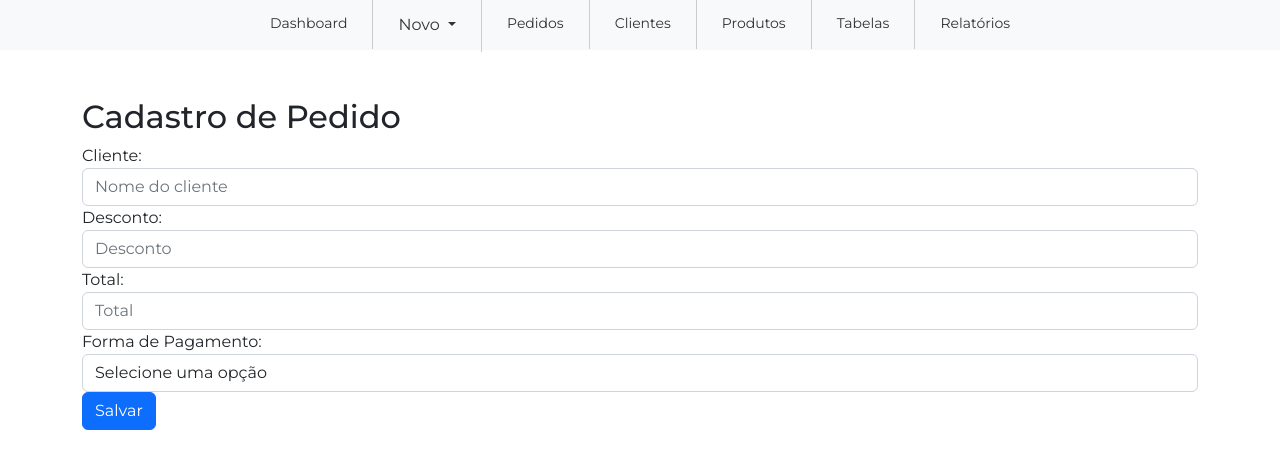
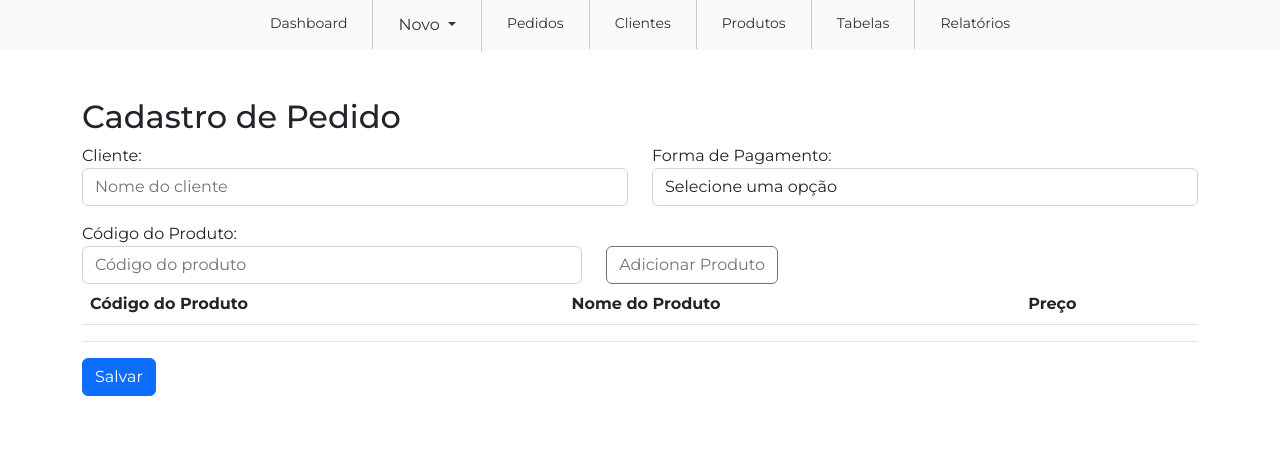
Before and after one commit to rodrigowitt/ErpWeb, an Angular app in the folder Frontend/erpWebapp/: page /pedidos/novo in a window 1280 px wide. Shown: the top 468 px of the page. Built offline with nearby package versions, Linux system fonts and the light colour scheme.

Commit message:
adição: começando o design da tela de pedidos

```diff
--- a/Frontend/erpWebapp/src/app/pagina-pedidos/pagina-pedidos.component.css
+++ b/Frontend/erpWebapp/src/app/pagina-pedidos/pagina-pedidos.component.css
@@ -0,0 +1,11 @@
+.colunapreco{
+    width: 90vh!important;
+}
+
+.colunapreco input{
+
+    border-radius: 0.375rem!important;
+}
+.colunapreco button{
+ margin-left: 25px;
+}
--- a/Frontend/erpWebapp/src/app/pagina-pedidos/pagina-pedidos.component.html
+++ b/Frontend/erpWebapp/src/app/pagina-pedidos/pagina-pedidos.component.html
@@ -1,19 +1,11 @@
 <div class="container mt-5">
   <h2>Cadastro de Pedido</h2>
-    <form #addForm="ngForm" (ngSubmit)="onAddPed(addForm)">
-      <div class="form-group">
+  <form #addForm="ngForm" (ngSubmit)="onAddPed(addForm)" class="row">
+      <div class="form-group col-md-6">
           <label for="cliente">Cliente:</label>
           <input type="text" ngModel name="cliente" class="form-control" id="cliente" placeholder="Nome do cliente">
       </div>
-      <div class="form-group">
-        <label for="desconto">Desconto:</label>
-        <input type="text" ngModel name="desconto"class="form-control" id="desconto" placeholder="Desconto">
-      </div>
-      <div class="form-group">
-        <label for="total">Total:</label>
-        <input type="text" ngModel name="total" class="form-control" id="total" placeholder="Total">
-      </div>
-      <div class="form-group">
+      <div class="form-group col-md-6">
           <label for="formaPagamento">Forma de Pagamento:</label>
           <select class="form-control" id="forma_pagamento" ngModel name="forma_pagamento" required>
               <option value="" disabled selected hidden>Selecione uma opção</option>
@@ -22,8 +14,36 @@
               <option value="Transferência Bancária">Transferência Bancária</option>
               <option value="PIX">PIX</option>
           </select>
-
       </div>
+      <div class="form-group colunapreco mt-3">
+          <label for="codigoProduto">Código do Produto:</label>
+          <div class="input-group ">
+              <input type="text" ngModel name="codigoProduto" class="form-control" id="codigoProduto" placeholder="Código do produto">
+              <div class="input-group-append">
+                  <button class="btn btn-outline-secondary" type="button" >Adicionar Produto</button>
+              </div>
+          </div>
+      </div>
+      <div class="form-group col-md-12">
+          <table class="table">
+              <thead>
+                  <tr>
+                      <th>Código do Produto</th>
+                      <th>Nome do Produto</th>
+                      <th>Preço</th>
+                  </tr>
+              </thead>
+              <tbody>
+                  <tr >
+                      <td></td>
+                      <td></td>
+                      <td></td>
+                  </tr>
+              </tbody>
+          </table>
+      </div>
+      <div class="form-group col-md-12">
           <button type="submit" id="add-ped-form" class="btn btn-primary">Salvar</button>
+      </div>
   </form>
 </div>
--- a/Frontend/erpWebapp/src/app/pedido.service.ts
+++ b/Frontend/erpWebapp/src/app/pedido.service.ts
@@ -8,6 +8,9 @@ import {Pedidos} from 'src/pedidos'
   providedIn: 'root'
 })
 export class PedidosService {
+
+  itensPedido: any[] = [];
+  novoProduto: any = {};
 
   private apiServerUrl = environment.apiBaseUrl;
 
@@ -23,4 +26,13 @@ export class PedidosService {
     return this.http.post<Pedidos>(`${this.apiServerUrl}pedido`, pedido)
   }
 
+  adicionarProduto() {
+    this.itensPedido.push({
+      produto: this.novoProduto.produto,
+      quantidade: this.novoProduto.quantidade,
+      preco: this.novoProduto.preco
+    });
+    this.novoProduto = {};
+  }
+
 }
```
Lines whose indentation alone changed are shown as unchanged.
